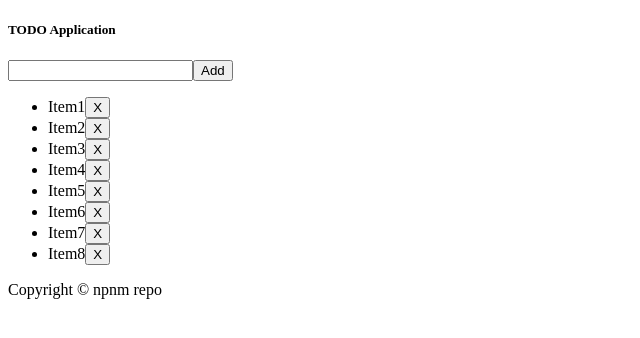
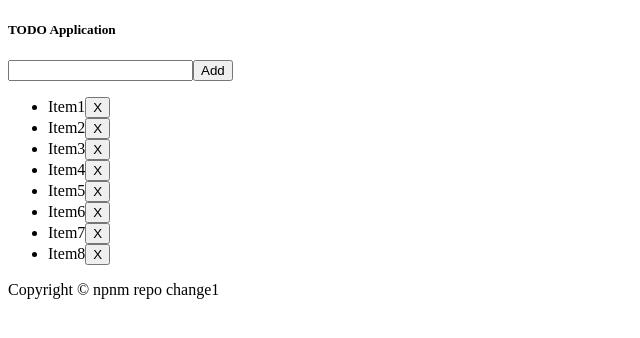
Before and after one commit to npnm/TODOApp, an Angular app: page / in a window 1280 px wide. Shown: the top 338 px of the page, without its empty margins (0-640 px from the left). Built offline with nearby package versions, Linux system fonts and the light colour scheme.

Commit message:
added change1

```diff
--- a/src/app/app.component.html
+++ b/src/app/app.component.html
@@ -16,5 +16,5 @@
   </ul>
 </section>
 <footer>
-  Copyright &#169; npnm repo
+  Copyright &#169; npnm repo change1
 </footer>
```
